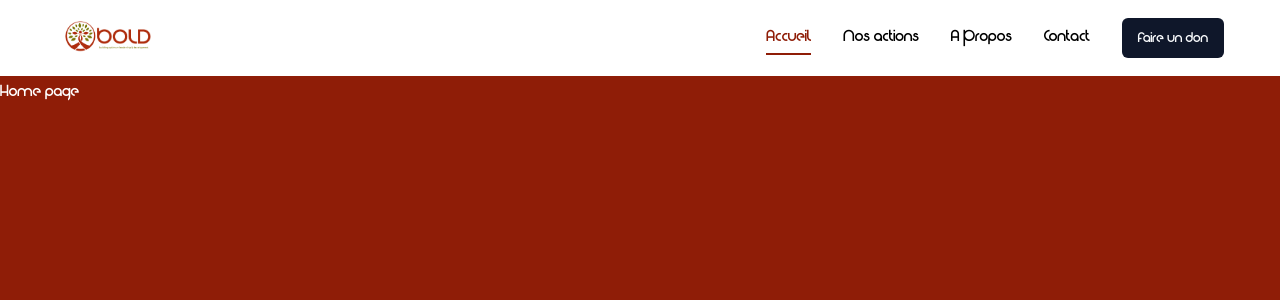
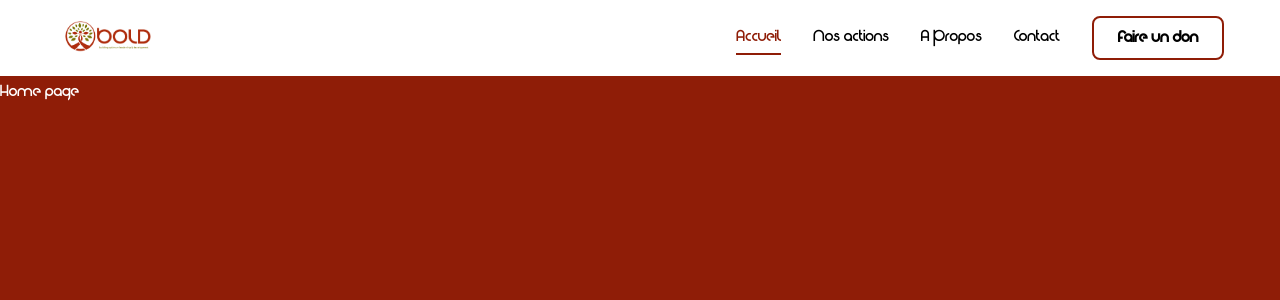
Before and after one commit to Edonak/Bold_Site, a Next.js app: page / in a window 1280 px wide. Shown: the top 300 px of the page. Built offline with nearby package versions, Linux system fonts and the light colour scheme.

Commit message:
navbar finie

```diff
--- a/app/page.jsx
+++ b/app/page.jsx
@@ -1,5 +1,3 @@
-import Image from "next/image";
-
 export default function Home() {
   return (
     <main>
--- a/components/ui/Header/MobileNav.jsx
+++ b/components/ui/Header/MobileNav.jsx
@@ -1,9 +1,59 @@
 "use client";
 
-import {Sheet, SheetContent, SheetTrigger} from '@/components/ui/sheet'
+import { Sheet, SheetContent, SheetTrigger } from "@/components/ui/sheet";
+import Image from "next/image";
+import Link from "next/link";
+import { usePathname } from "next/navigation";
+import { CiMenuFries } from "react-icons/ci";
+
+const links = [
+  {
+    name: "Accueil",
+    path: "/",
+  },
+  {
+    name: "Nos actions",
+    path: "/actions",
+  },
+  {
+    name: "A Propos",
+    path: "/about",
+  },
+  {
+    name: "Contact",
+    path: "/contact",
+  },
+];
 
 export default function MobileNav() {
+  const pathname = usePathname();
   return (
-    <nav>MobileNav</nav>
-  )
+    <Sheet>
+      <SheetTrigger className="flex justify-center items-center">
+        <CiMenuFries className="text-[2rem] text-accent" />
+      </SheetTrigger>
+      <SheetContent className="flex flex-col">
+        <div className=" text-center text-2xl">
+        <Link href="/">
+          <Image
+            src="/images/logo.png"
+            alt="Logo"
+            width={100}
+            height={100}
+            priority
+          />
+        </Link>
+        </div>
+        <nav  className="text-black flex flex-col justify-center items-center gap-8">
+            {links.map((link, index)=> {
+                return(
+                    <Link href={link.path} key={index} className={`${link.path === pathname && "text-accent border-b-2 border-accent"}text-xl capitalize hover:text-accent transition-all`}>
+                    {link.name}
+                    </Link>
+                )
+            })}
+        </nav>
+      </SheetContent>
+    </Sheet>
+  );
 }
--- a/components/ui/Header/page.jsx
+++ b/components/ui/Header/page.jsx
@@ -10,11 +10,11 @@
       <div className="container mx-auto flex justify-between items-center">
         <Link href="/">
           <Image
-            src="/images/logo.png" // Chemin de l'image relative au dossier `public`
+            src="/images/logo.png"
             alt="Logo"
-            width={100} // Largeur en pixels
-            height={100} // Hauteur en pixels
-            priority // Optionnel : pour charger l'image en priorité
+            width={100}
+            height={100}
+            priority
           />
         </Link>
         {/**Desktop nav */}
--- a/components/ui/button.jsx
+++ b/components/ui/button.jsx
@@ -5,25 +5,17 @@
 import { cn } from "@/lib/utils"
 
 const buttonVariants = cva(
-  "inline-flex items-center justify-center gap-2 whitespace-nowrap rounded-md text-sm font-medium ring-offset-white transition-colors focus-visible:outline-none focus-visible:ring-2 focus-visible:ring-slate-950 focus-visible:ring-offset-2 disabled:pointer-events-none disabled:opacity-50 [&_svg]:pointer-events-none [&_svg]:size-4 [&_svg]:shrink-0 dark:ring-offset-slate-950 dark:focus-visible:ring-slate-300",
+  "inline-flex items-center justify-center whitespace-nowrap rounded-full text-base font-semibold ring-offset-white transition-colors",
   {
     variants: {
       variant: {
-        default: "bg-slate-900 text-slate-50 hover:bg-slate-900/90 dark:bg-slate-50 dark:text-slate-900 dark:hover:bg-slate-50/90",
-        destructive:
-          "bg-red-500 text-slate-50 hover:bg-red-500/90 dark:bg-red-900 dark:text-slate-50 dark:hover:bg-red-900/90",
-        outline:
-          "border border-slate-200 bg-white hover:bg-slate-100 hover:text-slate-900 dark:border-slate-800 dark:bg-slate-950 dark:hover:bg-slate-800 dark:hover:text-slate-50",
-        secondary:
-          "bg-slate-100 text-slate-900 hover:bg-slate-100/80 dark:bg-slate-800 dark:text-slate-50 dark:hover:bg-slate-800/80",
-        ghost: "hover:bg-slate-100 hover:text-slate-900 dark:hover:bg-slate-800 dark:hover:text-slate-50",
-        link: "text-slate-900 underline-offset-4 hover:underline dark:text-slate-50",
+        default: "bg-white text-black font-semibold py-2 px-4 border-2 border-accent rounded-lg hover:bg-accent hover:text-white transition duration-300",
+
       },
       size: {
-        default: "h-10 px-4 py-2",
-        sm: "h-9 rounded-md px-3",
-        lg: "h-11 rounded-md px-8",
-        icon: "h-10 w-10",
+        default: "h-[44px] px-6",
+        md: "h-[48px] px-6",
+        lg: "h-[56px] px-8 text-sm uppercase tracking-[2px]",
       },
     },
     defaultVariants: {
--- a/components/ui/sheet.jsx
+++ b/components/ui/sheet.jsx
@@ -1,18 +1,17 @@
 "use client";
-import * as React from "react"
-import * as SheetPrimitive from "@radix-ui/react-dialog"
+import * as React from "react";
+import * as SheetPrimitive from "@radix-ui/react-dialog";
 import { cva } from "class-variance-authority";
-import { X } from "lucide-react"
+import { cn } from "@/lib/utils";
+import { IoMdClose } from "react-icons/io";
 
-import { cn } from "@/lib/utils"
+const Sheet = SheetPrimitive.Root;
 
-const Sheet = SheetPrimitive.Root
+const SheetTrigger = SheetPrimitive.Trigger;
 
-const SheetTrigger = SheetPrimitive.Trigger
+const SheetClose = SheetPrimitive.Close;
 
-const SheetClose = SheetPrimitive.Close
-
-const SheetPortal = SheetPrimitive.Portal
+const SheetPortal = SheetPrimitive.Portal;
 
 const SheetOverlay = React.forwardRef(({ className, ...props }, ref) => (
   <SheetPrimitive.Overlay
@@ -21,9 +20,10 @@
       className
     )}
     {...props}
-    ref={ref} />
-))
-SheetOverlay.displayName = SheetPrimitive.Overlay.displayName
+    ref={ref}
+  />
+));
+SheetOverlay.displayName = SheetPrimitive.Overlay.displayName;
 
 const sheetVariants = cva(
   "fixed z-50 gap-4 bg-white p-6 shadow-lg transition ease-in-out data-[state=open]:animate-in data-[state=closed]:animate-out data-[state=closed]:duration-300 data-[state=open]:duration-500 dark:bg-slate-950",
@@ -35,65 +35,77 @@
           "inset-x-0 bottom-0 border-t data-[state=closed]:slide-out-to-bottom data-[state=open]:slide-in-from-bottom",
         left: "inset-y-0 left-0 h-full w-3/4 border-r data-[state=closed]:slide-out-to-left data-[state=open]:slide-in-from-left sm:max-w-sm",
         right:
-          "inset-y-0 right-0 h-full w-3/4  border-l data-[state=closed]:slide-out-to-right data-[state=open]:slide-in-from-right sm:max-w-sm",
+          "inset-y-0 right-0 h-full w-3/6 data-[state=closed]:slide-out-to-right data-[state=open]:slide-in-from-right sm:max-w-sm",
       },
     },
     defaultVariants: {
       side: "right",
     },
   }
-)
+);
 
-const SheetContent = React.forwardRef(({ side = "right", className, children, ...props }, ref) => (
+const SheetContent = React.forwardRef(
+  ({ side = "right", className, children, ...props }, ref) => (
     <SheetPortal>
       <SheetOverlay />
-    <SheetPrimitive.Content ref={ref} className={cn(sheetVariants({ side }), className)} {...props}>
+      <SheetPrimitive.Content
+        ref={ref}
+        className={cn(sheetVariants({ side }), className)}
+        {...props}
+      >
         {children}
-      <SheetPrimitive.Close
-        className="absolute right-4 top-4 rounded-sm opacity-70 ring-offset-white transition-opacity hover:opacity-100 focus:outline-none focus:ring-2 focus:ring-slate-950 focus:ring-offset-2 disabled:pointer-events-none data-[state=open]:bg-slate-100 dark:ring-offset-slate-950 dark:focus:ring-slate-300 dark:data-[state=open]:bg-slate-800">
-        <X className="h-4 w-4" />
+        <SheetPrimitive.Close className="absolute right-8 top-8transition-opacity outline-none">
+          <IoMdClose className="text-3xl text-accent" />
           <span className="sr-only">Close</span>
         </SheetPrimitive.Close>
       </SheetPrimitive.Content>
     </SheetPortal>
-))
-SheetContent.displayName = SheetPrimitive.Content.displayName
+  )
+);
+SheetContent.displayName = SheetPrimitive.Content.displayName;
 
-const SheetHeader = ({
-  className,
-  ...props
-}) => (
+const SheetHeader = ({ className, ...props }) => (
   <div
-    className={cn("flex flex-col space-y-2 text-center sm:text-left", className)}
-    {...props} />
-)
-SheetHeader.displayName = "SheetHeader"
+    className={cn(
+      "flex flex-col space-y-2 text-center sm:text-left",
+      className
+    )}
+    {...props}
+  />
+);
+SheetHeader.displayName = "SheetHeader";
 
-const SheetFooter = ({
-  className,
-  ...props
-}) => (
+const SheetFooter = ({ className, ...props }) => (
   <div
-    className={cn("flex flex-col-reverse sm:flex-row sm:justify-end sm:space-x-2", className)}
-    {...props} />
-)
-SheetFooter.displayName = "SheetFooter"
+    className={cn(
+      "flex flex-col-reverse sm:flex-row sm:justify-end sm:space-x-2",
+      className
+    )}
+    {...props}
+  />
+);
+SheetFooter.displayName = "SheetFooter";
 
 const SheetTitle = React.forwardRef(({ className, ...props }, ref) => (
   <SheetPrimitive.Title
     ref={ref}
-    className={cn("text-lg font-semibold text-slate-950 dark:text-slate-50", className)}
-    {...props} />
-))
-SheetTitle.displayName = SheetPrimitive.Title.displayName
+    className={cn(
+      "text-lg font-semibold text-slate-950 dark:text-slate-50",
+      className
+    )}
+    {...props}
+  />
+));
+SheetTitle.displayName = SheetPrimitive.Title.displayName;
 
 const SheetDescription = React.forwardRef(({ className, ...props }, ref) => (
   <SheetPrimitive.Description
     ref={ref}
     className={cn("text-sm text-slate-500 dark:text-slate-400", className)}
-    {...props} />
-))
-SheetDescription.displayName = SheetPrimitive.Description.displayName
+    {...props}
+  />
+));
+SheetDescription.displayName = SheetPrimitive.Description.displayName;
 
 export {
   Sheet,
@@ -106,4 +118,4 @@
   SheetFooter,
   SheetTitle,
   SheetDescription,
-}
+};
--- a/package.json
+++ b/package.json
@@ -22,6 +22,7 @@
     "next": "15.1.0",
     "react": "^19.0.0",
     "react-dom": "^19.0.0",
+    "react-icons": "^5.4.0",
     "tailwind-merge": "^2.5.5",
     "tailwindcss-animate": "^1.0.7"
   },
```
Also changed, not shown: 1 other file (tests, documents, lock files or other folders). Lines whose indentation alone changed are shown as unchanged.
